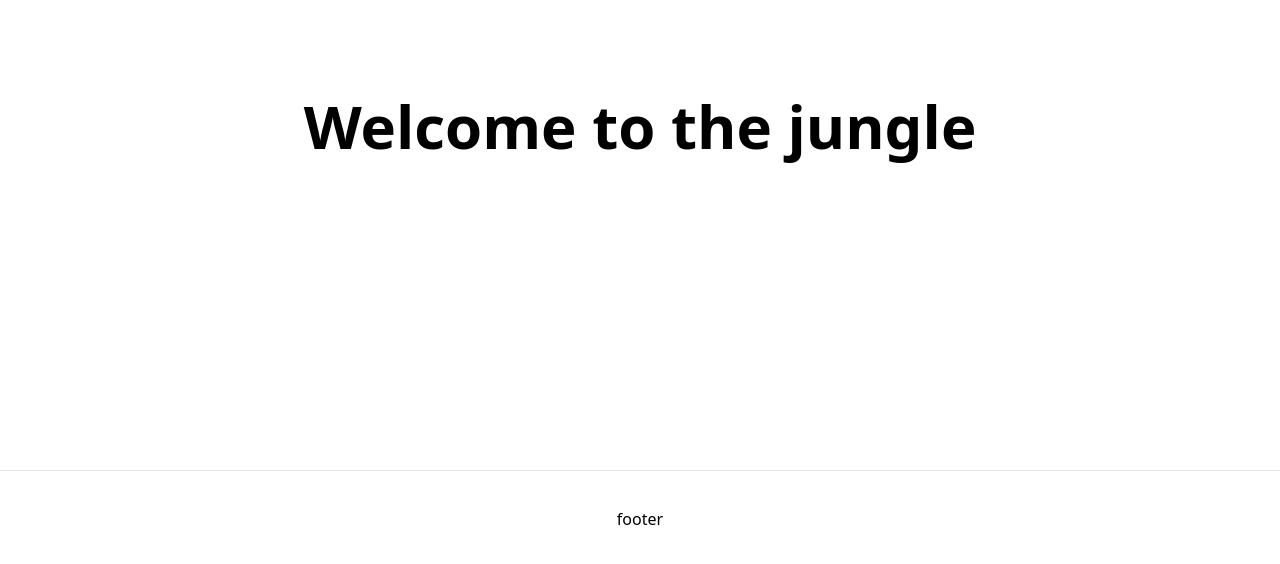
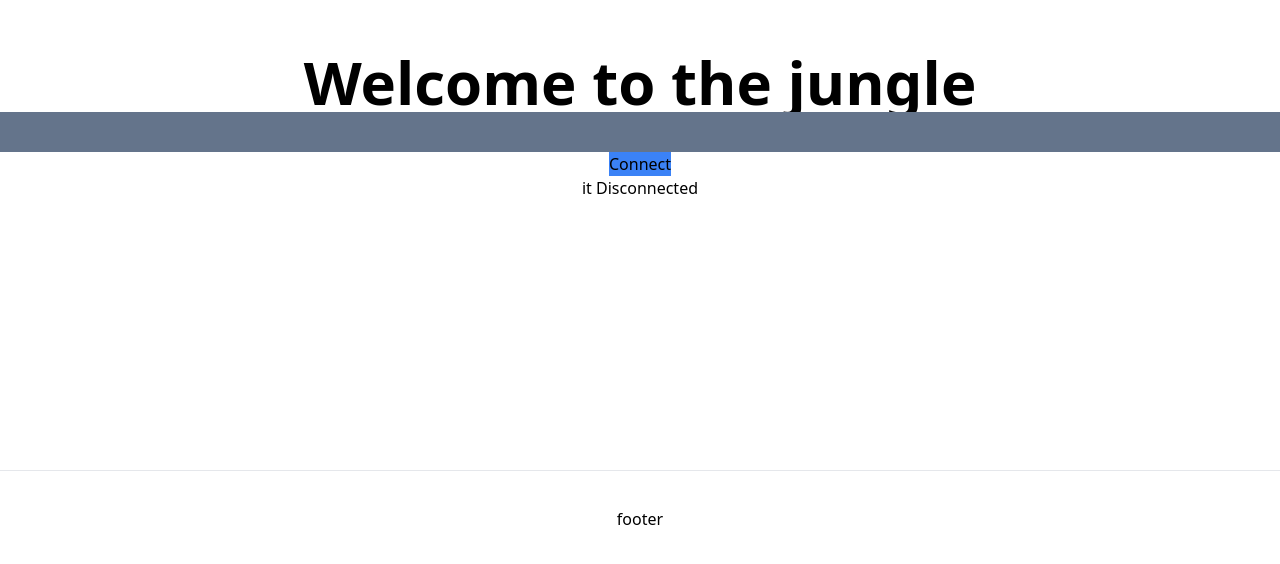
Before and after one commit to adiguno/node_app, a Next.js app in the folder with-tailwindcss-app/: page / in a window 1280 px wide. Shown: the part 226-790 px from the top of the page. Built offline with nearby package versions, Linux system fonts and the light colour scheme.

Commit message:
add basic server sent event example

```diff
--- a/with-tailwindcss-app/package.json
+++ b/with-tailwindcss-app/package.json
@@ -6,11 +6,13 @@
     "start": "next start -p 8080"
   },
   "dependencies": {
+    "eventsource": "^2.0.2",
     "next": "latest",
     "react": "18.2.0",
     "react-dom": "18.2.0"
   },
   "devDependencies": {
+    "@types/eventsource": "^1.1.10",
     "@types/node": "18.11.3",
     "@types/react": "18.0.21",
     "@types/react-dom": "18.0.6",
--- /dev/null
+++ b/with-tailwindcss-app/pages/api/event3.ts
@@ -0,0 +1,31 @@
+import EventSource from "eventsource";
+import type { NextApiRequest, NextApiResponse } from "next";
+
+export default function handler(req: NextApiRequest, res: NextApiResponse) {
+  res.writeHead(200, {
+    Connection: "keep-alive",
+    "Cache-Control": "no-cache, no-transform",
+    "Content-Encoding": "none",
+    "Content-Type": "text/event-stream",
+  });
+  // const eventSource = new EventSource(`http://localhost:8000/v1/event-stream`);
+
+  // eventSource.onmessage = (e) => {
+  //   res.write(`data: ${e.data}\n\n`);
+  //   //  res.end();
+  // };
+
+  for (let i = 1; i <= 2000; i += 1) {
+    // setTimeout(() => {
+    //   console.log(`${i} seconds past`);
+    //   console.log("sending data: ");
+    //   res.write("ssssssssssssssssssssss data: " + new Date() + "\n\n");
+    //   console.log("ssssssssssssssssssssss data: " + new Date() + "\n\n");
+    const val = Math.random();
+    console.log(`${i}` + "sssssssssssssssssss data: " + val + "\n\n");
+    // if (i % 5 === 0)
+    // message needs to start with data:
+    res.write("data: " + i + " " + val + "\n\n");
+    // }, 10000);
+  }
+}
--- /dev/null
+++ b/with-tailwindcss-app/pages/event3.tsx
@@ -0,0 +1,51 @@
+import { useEffect, useState } from "react";
+import EventSource from "eventsource";
+
+export const Event3 = () => {
+  const [source, setSource] = useState<EventSource | null>(null);
+  const [isConnected, setIsConnected] = useState(false);
+  const [data, setData] = useState("");
+
+  const handleConnect = () => {
+    // use full url here?
+    setSource(new EventSource("http://localhost:3000/api/event3"));
+    console.log(source);
+    setIsConnected(true);
+  };
+  const handleDisconnect = () => {
+    if (source) {
+      source.close();
+      setIsConnected(false);
+    }
+  };
+
+  useEffect(() => {
+    if (source) {
+      source.onmessage = (event) => {
+        console.log("event.data:");
+        console.log(event.data);
+        console.log(data);
+        setData(`${data} ${event.data}`);
+      };
+      source.onerror = (event) => {
+        console.log(event);
+        setIsConnected(false);
+      };
+      return () => {
+        source.close();
+      };
+    }
+  }, [source]);
+
+  console.log("data:");
+  console.log(data);
+  return (
+    <>
+      <div className="w-screen h-10 bg-slate-500">{data}</div>
+      <button className="bg-blue-500" onClick={isConnected ? handleDisconnect : handleConnect}>
+        {isConnected ? "Disconnect" : "Connect"}
+      </button>
+      {isConnected ? <div>is currently Connected</div> : <div>it Disconnected</div>}
+    </>
+  );
+};
--- a/with-tailwindcss-app/pages/index.tsx
+++ b/with-tailwindcss-app/pages/index.tsx
@@ -1,6 +1,7 @@
 import type { NextPage } from "next";
 import Head from "next/head";
 import Image from "next/image";
+import { Event3 } from "./event3";
 
 const Home: NextPage = () => {
   return (
@@ -12,6 +13,7 @@ const Home: NextPage = () => {
 
       <main className="flex w-full flex-1 flex-col items-center justify-center px-20 text-center">
         <h1 className="text-6xl font-bold">Welcome to the jungle</h1>
+        <Event3 />
       </main>
 
       <footer className="flex h-24 w-full items-center justify-center border-t">footer</footer>
```
Also changed, not shown: 1 other file (tests, documents, lock files or other folders).
